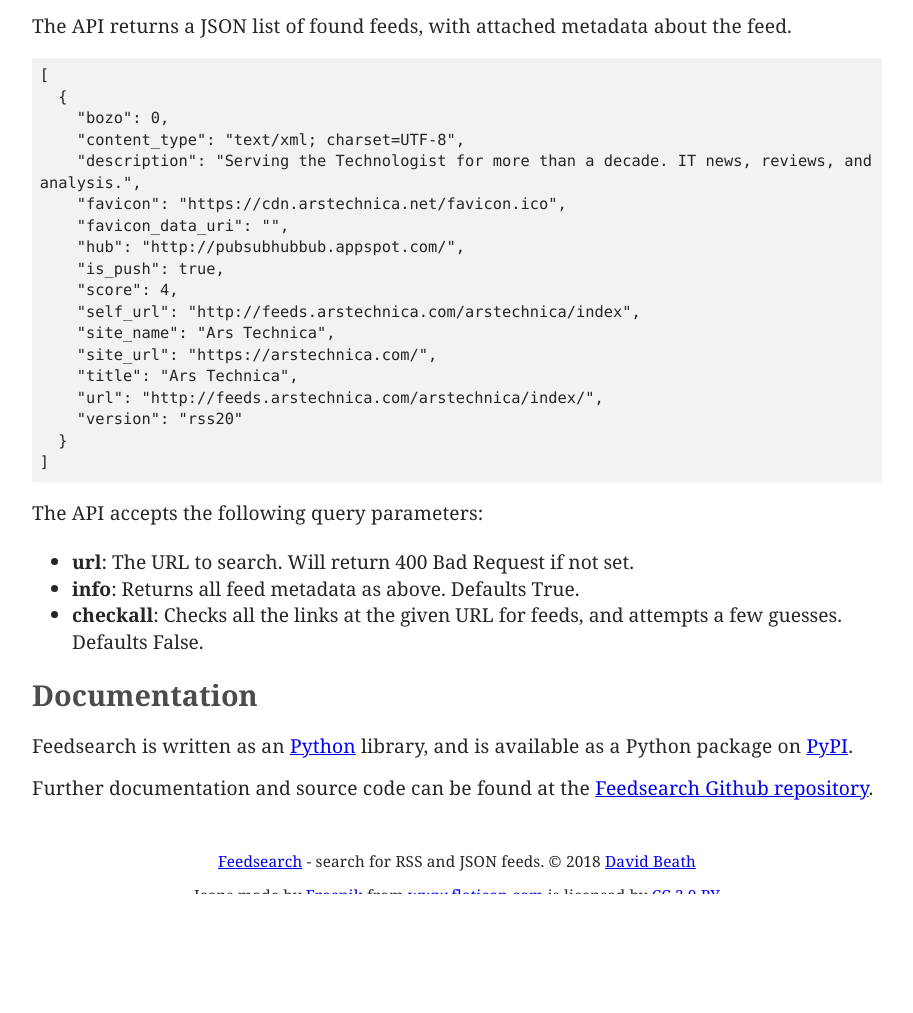
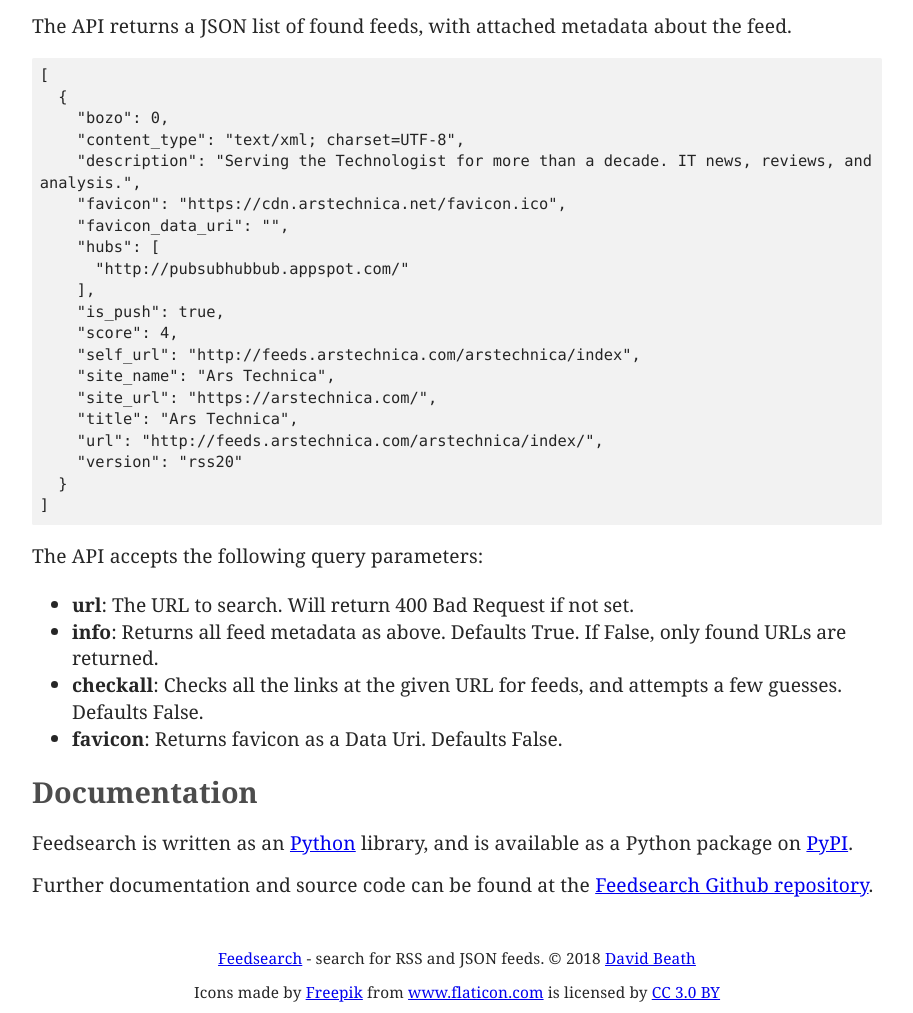
Before and after one commit to DBeath/feedsearch-gateway, a Flask app: page / in a window 1280 px wide. Shown: the part 631-1644 px from the top of the page, without its empty margins (183-1096 px from the left). Before the commit the page ends 1525 px from the top, so only its background shows below. Run offline with Flask 2, Linux system fonts and the light colour scheme.

Commit message:
Fix usage instructions, fix boolean request args

```diff
--- a/gateway/application.py
+++ b/gateway/application.py
@@ -22,10 +22,11 @@ def index():
 @app.route('/search', methods=['GET'])
 def search_api():
     url = request.args.get('url', '', type=str)
-    render_result = request.args.get('result', False, type=bool)
-    show_time = request.args.get('time', False, type=bool)
-    info = request.args.get('info', True, type=bool)
-    check_all = request.args.get('checkall', False, type=bool)
+    render_result = str_to_bool(request.args.get('result', 'false', type=str))
+    show_time = str_to_bool(request.args.get('time', 'false', type=str))
+    info = str_to_bool(request.args.get('info', 'true', type=str))
+    check_all = str_to_bool(request.args.get('checkall', 'false', type=str))
+    favicon = str_to_bool(request.args.get('favicon', 'false', type=str))
 
     if not url:
         response = jsonify({'error': 'No URL in Request'})
@@ -34,7 +35,7 @@ def search_api():
 
     start_time = time.perf_counter()
 
-    feed_list = search(url, info=info, check_all=check_all)
+    feed_list = search(url, info=info, check_all=check_all, favicon_data_uri=favicon)
 
     result, errors = FEED_INFO_SCHEMA.dump(feed_list)
 
@@ -59,6 +60,10 @@ def search_api():
 
 def get_pretty_print(json_object):
     return json.dumps(json_object, sort_keys=True, indent=2, separators=(',', ': '))
+
+
+def str_to_bool(str):
+    return str.lower() in ('true', 't', 'yes', 'y', '1')
 
 
 @app.cli.command('upload')
--- a/gateway/templates/index.html
+++ b/gateway/templates/index.html
@@ -24,7 +24,9 @@
     "description": "Serving the Technologist for more than a decade. IT news, reviews, and analysis.",
     "favicon": "https://cdn.arstechnica.net/favicon.ico",
     "favicon_data_uri": "",
-    "hub": "http://pubsubhubbub.appspot.com/",
+    "hubs": [
+      "http://pubsubhubbub.appspot.com/"
+    ],
     "is_push": true,
     "score": 4,
     "self_url": "http://feeds.arstechnica.com/arstechnica/index",
@@ -39,8 +41,9 @@
   <p>The API accepts the following query parameters:</p>
   <ul>
     <li><b>url</b>: The URL to search. Will return 400 Bad Request if not set.</li>
-    <li><b>info</b>: Returns all feed metadata as above. Defaults True.</li>
+    <li><b>info</b>: Returns all feed metadata as above. Defaults True. If False, only found URLs are returned.</li>
     <li><b>checkall</b>: Checks all the links at the given URL for feeds, and attempts a few guesses. Defaults False.</li>
+    <li><b>favicon</b>: Returns favicon as a Data Uri. Defaults False.</li>
   </ul>
 
   <h3 class="subheading">Documentation</h3>
```
